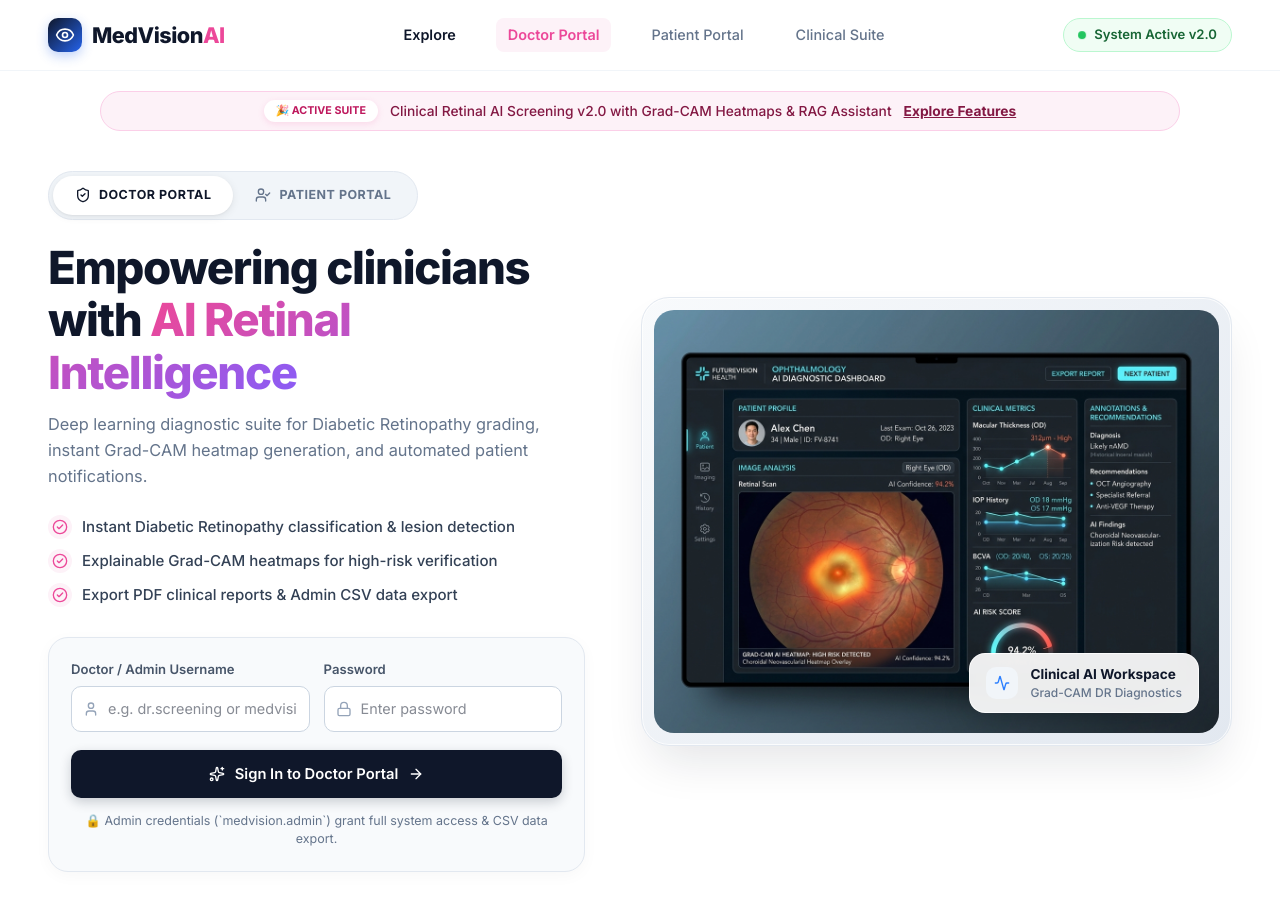
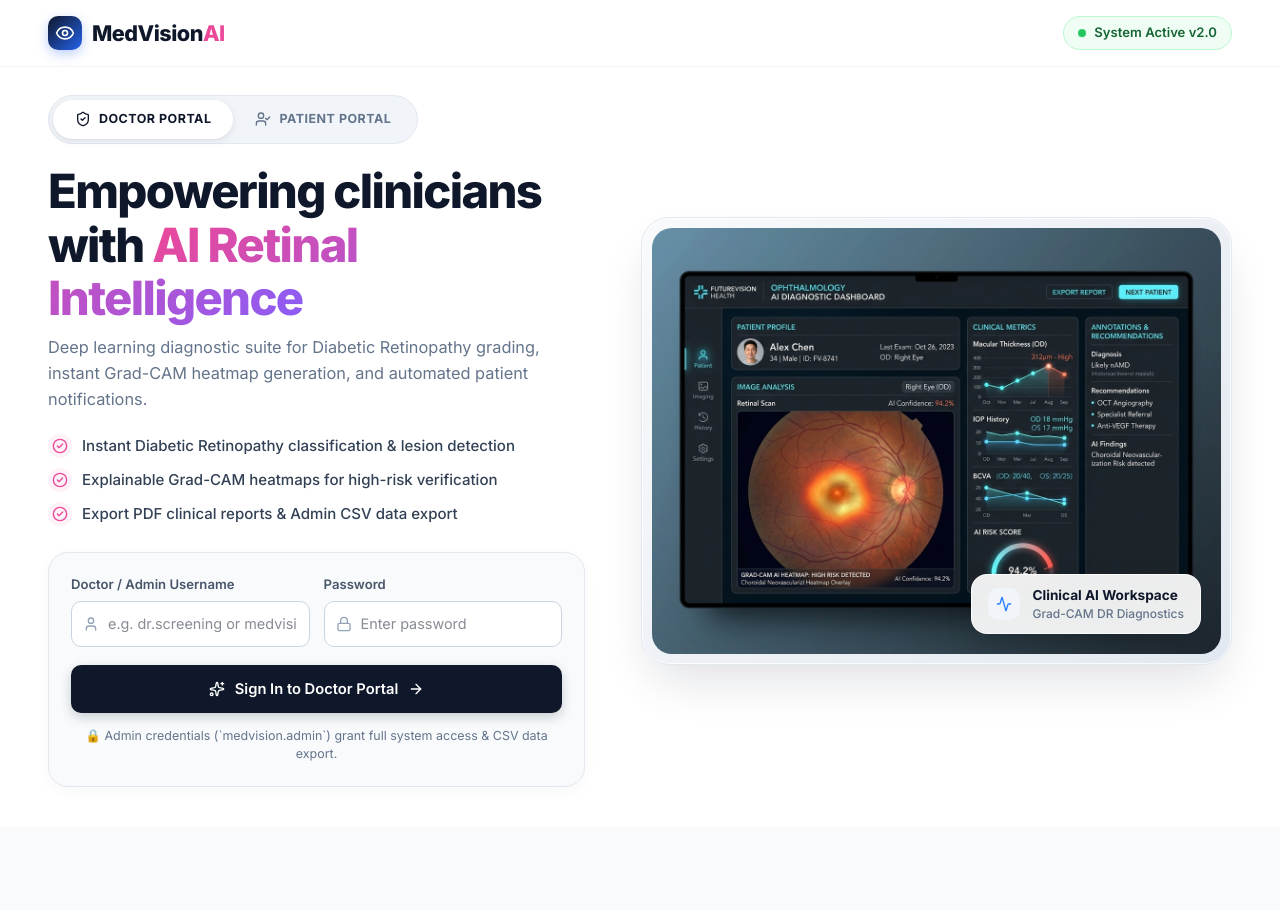
Before and after one commit to phanikumar822/MedVisionAI-v2, a React (Vite) app in the folder frontend/: page /login in a window 1280 px wide. Shown: the top 910 px of the page. After the commit the page ends 827 px from the top, so only its background shows below. Built offline with nearby package versions, Linux system fonts and the light colour scheme.

Commit message:
Elevate Login layout: remove top nav links and promo banner, lift content upwards into viewport

```diff
--- a/frontend/src/pages/Login.css
+++ b/frontend/src/pages/Login.css
@@ -12,14 +12,14 @@
   flex-direction: column;
 }
 
-/* === TOP NAVBAR === */
+/* === ELEGANT HEADER === */
 .dribbble-navbar {
   display: flex;
   align-items: center;
   justify-content: space-between;
-  padding: 18px 48px;
+  padding: 16px 48px;
   border-bottom: 1px solid #f1f5f9;
-  background: rgba(255, 255, 255, 0.9);
+  background: rgba(255, 255, 255, 0.95);
   backdrop-filter: blur(12px);
   position: sticky;
   top: 0;
@@ -54,35 +54,6 @@
   color: #ec4899;
 }
 
-.nav-links {
-  display: flex;
-  align-items: center;
-  gap: 28px;
-}
-
-.nav-link-btn {
-  background: transparent;
-  border: none;
-  font-size: 0.9em;
-  font-weight: 500;
-  color: #64748b;
-  cursor: pointer;
-  transition: all 0.2s ease;
-  padding: 6px 12px;
-  border-radius: 8px;
-}
-
-.nav-link-btn:hover, .nav-link-btn.active {
-  color: #0f172a;
-  font-weight: 600;
-}
-
-.nav-link-btn.highlight {
-  color: #ec4899;
-  font-weight: 600;
-  background: #fdf2f8;
-}
-
 .system-status-badge {
   display: inline-flex;
   align-items: center;
@@ -111,52 +82,16 @@
   100% { transform: scale(0.95); box-shadow: 0 0 0 0 rgba(34, 197, 94, 0); }
 }
 
-/* === TOP PROMO BANNER === */
-.dribbble-top-banner {
-  max-width: 1080px;
-  margin: 20px auto 0 auto;
-  width: calc(100% - 64px);
-  background: #fdf2f8;
-  border: 1px solid #fbcfe8;
-  border-radius: 40px;
-  padding: 8px 24px;
-  display: flex;
-  align-items: center;
-  justify-content: center;
-  gap: 12px;
-  font-size: 0.86em;
-  color: #831843;
-}
-
-.banner-tag {
-  background: #ffffff;
-  padding: 3px 12px;
-  border-radius: 20px;
-  font-weight: 700;
-  font-size: 0.78em;
-  box-shadow: 0 2px 6px rgba(236, 72, 153, 0.15);
-  color: #be185d;
-}
-
-.banner-text {
-  font-weight: 500;
-}
-
-.banner-action {
-  font-weight: 700;
-  text-decoration: underline;
-  cursor: pointer;
-}
-
-/* === MAIN HERO SECTION === */
+/* === MAIN HERO SECTION (ELEVATED UPWARDS) === */
 .dribbble-hero-section {
   max-width: 1280px;
   margin: 0 auto;
-  padding: 40px 48px 60px 48px;
+  padding: 28px 48px 40px 48px;
   display: flex;
   align-items: center;
   gap: 56px;
   width: 100%;
+  min-height: calc(100vh - 72px);
 }
 
 /* === LEFT COLUMN: CONTENT & FORM === */
@@ -164,7 +99,7 @@
   flex: 1;
   display: flex;
   flex-direction: column;
-  gap: 22px;
+  gap: 20px;
   max-width: 580px;
 }
 
@@ -228,12 +163,12 @@
 }
 
 .dribbble-hero-title {
-  font-size: 2.85em;
+  font-size: 2.95em;
   font-weight: 800;
-  line-height: 1.15;
-  letter-spacing: -0.03em;
+  line-height: 1.14;
+  letter-spacing: -0.035em;
   color: #0f172a;
-  margin: 0 0 12px 0;
+  margin: 0 0 10px 0;
 }
 
 .dribbble-hero-title span {
@@ -245,7 +180,7 @@
 
 .hero-subtext {
   font-size: 1.02em;
-  line-height: 1.6;
+  line-height: 1.58;
   color: #64748b;
   margin: 0;
 }
@@ -255,7 +190,7 @@
   display: flex;
   flex-direction: column;
   gap: 10px;
-  margin-top: 4px;
+  margin-top: 2px;
 }
 
 .feature-check-item {
@@ -293,7 +228,7 @@
   border: 1px solid #e2e8f0;
   border-radius: 20px;
   padding: 22px;
-  margin-top: 8px;
+  margin-top: 6px;
   box-shadow: 0 4px 16px rgba(0, 0, 0, 0.03);
   animation: formSlideIn 0.35s cubic-bezier(0.16, 1, 0.3, 1);
 }
@@ -423,10 +358,10 @@
   position: relative;
   width: 100%;
   border-radius: 28px;
-  padding: 12px;
+  padding: 10px;
   background: linear-gradient(135deg, #f8fafc 0%, #e2e8f0 100%);
   border: 1px solid #e2e8f0;
-  box-shadow: 0 24px 48px -12px rgba(15, 23, 42, 0.12), 0 0 0 1px rgba(255, 255, 255, 0.8) inset;
+  box-shadow: 0 24px 50px -12px rgba(15, 23, 42, 0.14), 0 0 0 1px rgba(255, 255, 255, 0.8) inset;
 }
 
 .image-wrapper {
@@ -505,6 +440,7 @@
     flex-direction: column;
     padding: 24px;
     gap: 36px;
+    min-height: auto;
   }
 
   .hero-left-column {
@@ -518,8 +454,4 @@
   .dribbble-navbar {
     padding: 16px 24px;
   }
-
-  .nav-links {
-    display: none;
-  }
 }
--- a/frontend/src/pages/Login.tsx
+++ b/frontend/src/pages/Login.tsx
@@ -40,7 +40,7 @@ const Login = () => {
   return (
     <div className="dribbble-theme-container">
 
-      {/* Top Navbar */}
+      {/* Elegant Header */}
       <header className="dribbble-navbar">
         <div className="nav-brand">
           <div className="nav-logo-box">
@@ -49,13 +49,6 @@ const Login = () => {
           <span className="nav-brand-text">MedVision<span>AI</span></span>
         </div>
 
-        <nav className="nav-links">
-          <button type="button" className="nav-link-btn active">Explore</button>
-          <button type="button" className={`nav-link-btn ${mode === 'doctor' ? 'highlight' : ''}`} onClick={() => setMode('doctor')}>Doctor Portal</button>
-          <button type="button" className={`nav-link-btn ${mode === 'patient' ? 'highlight' : ''}`} onClick={() => setMode('patient')}>Patient Portal</button>
-          <button type="button" className="nav-link-btn">Clinical Suite</button>
-        </nav>
-
         <div className="nav-right-actions">
           <span className="system-status-badge">
             <span className="status-dot"></span> System Active v2.0
@@ -63,14 +56,7 @@ const Login = () => {
         </div>
       </header>
 
-      {/* Top Notice Banner */}
-      <div className="dribbble-top-banner">
-        <span className="banner-tag">🎉 ACTIVE SUITE</span>
-        <span className="banner-text">Clinical Retinal AI Screening v2.0 with Grad-CAM Heatmaps & RAG Assistant</span>
-        <span className="banner-action">Explore Features</span>
-      </div>
-
-      {/* Main Content Area */}
+      {/* Main Content Area (Shifted Upwards & Elevated) */}
       <main className="dribbble-hero-section">
 
         {/* LEFT COLUMN: Content & Form */}
```
